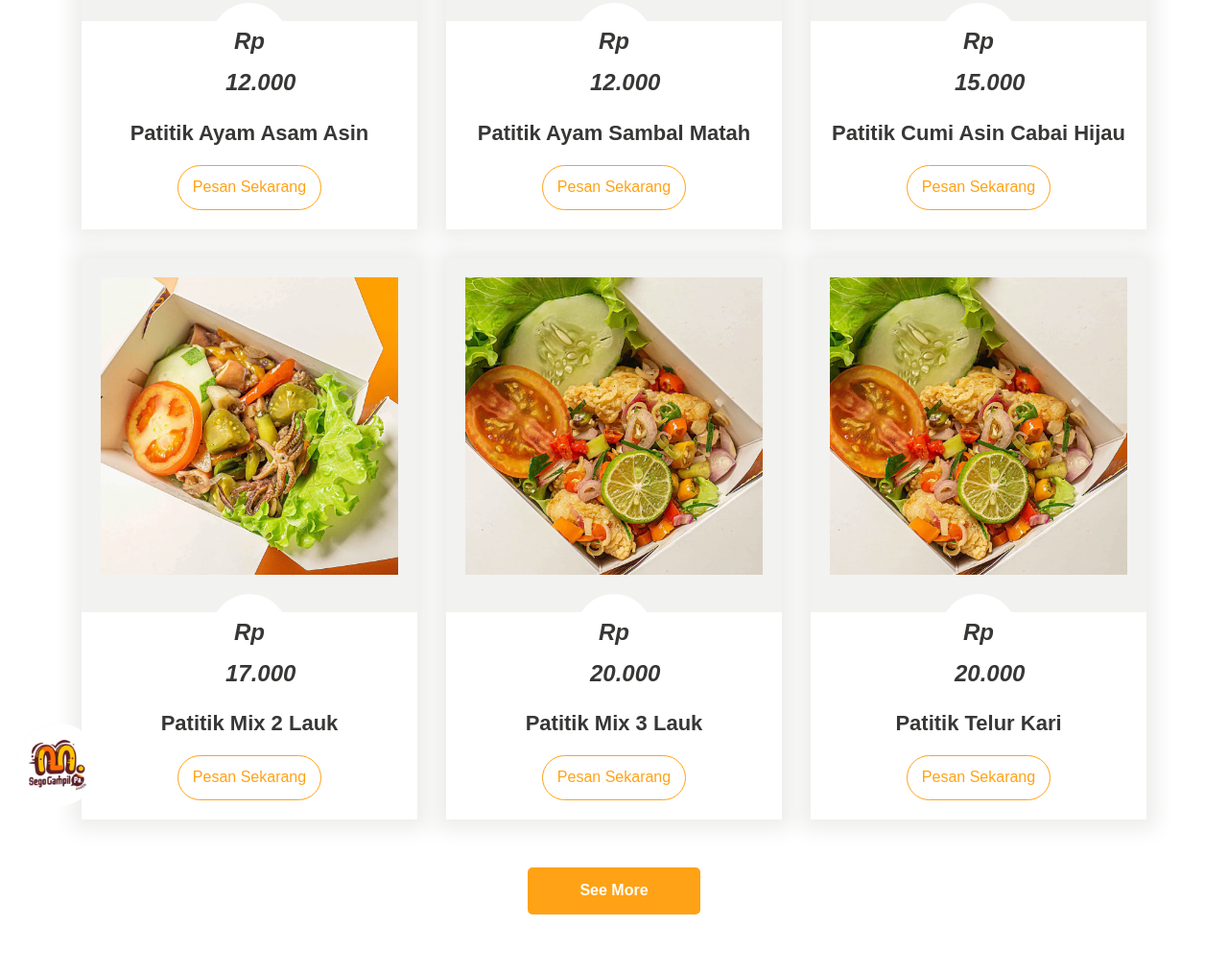
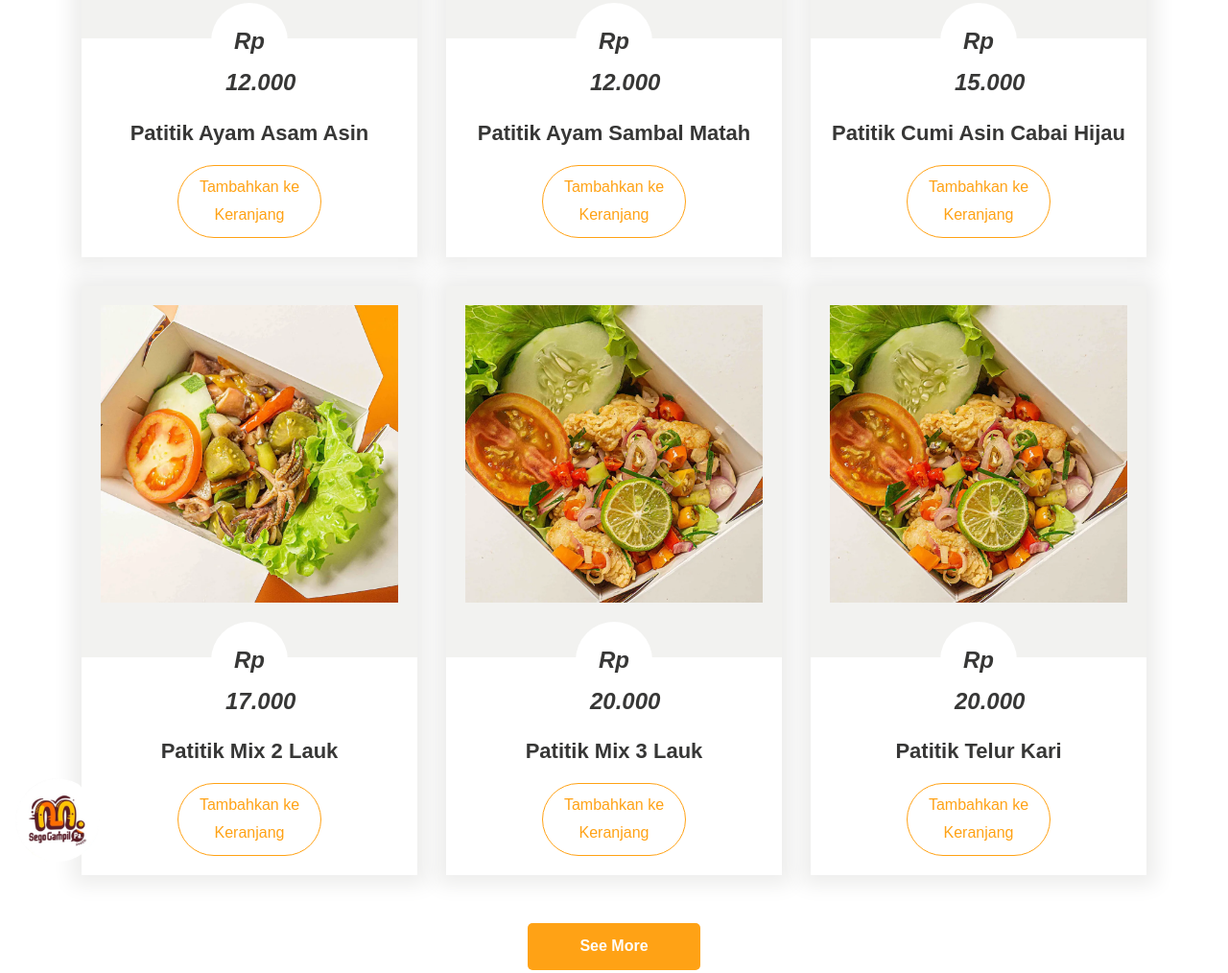
Before and after one commit to thedims29/sego, a plain HTML site: page index.html in a window 1280 px wide. Shown: the part 2146-3160 px from the top of the page at 96% size. Drawn offline with nearby package versions, Linux system fonts and the light colour scheme; files whose address does not match are found by name.

Commit message:
update style button

```diff
--- a/css/style.css
+++ b/css/style.css
@@ -563,6 +563,25 @@ button {
     color: #373736;
 }
 
+.custom-cart-btn {
+    width: 100%;
+    float: left;
+    font-size: 16px;
+    text-align: center;
+    border: 1px solid #ffa215;
+    color: #ffa215;
+    padding: 8px 0px;
+    border-radius: 40px;
+    background: transparent;
+    cursor: pointer;
+    transition: all 0.3s ease-in-out;
+}
+
+.custom-cart-btn:hover {
+    border: 1px solid #373736;
+    color: #373736;
+}
+
 .seemore_bt {
     width: 180px;
     margin: 0 auto;
--- a/index.html
+++ b/index.html
@@ -179,7 +179,7 @@
                             <div class="sego_img"><img src="images/img-1.png"></div>
                             <div class="price_text">Rp 12.000</div>
                             <h6 class="nama_text">Patitik Ayam Asam Asin</h6>
-                            <div class="cart_bt"><a href="https://wa.me/6281234567890?text=Halo%2C+saya+mau+pesan+Sego+Gampil+Patitik" target="_blank">Pesan Sekarang</a></div>
+                            <div class="cart_bt"><button class="add-to-cart-btn custom-cart-btn" data-name="Patitik Ayam Asam Asin" data-price="12000" data-image="images/img-1.png">Tambahkan ke Keranjang</button></div>
                         </div>
                     </div>
                     <div class="col-md-4">
@@ -187,7 +187,7 @@
                             <div class="sego_img"><img src="images/img-2.png"></div>
                             <div class="price_text">Rp 12.000</div>
                             <h6 class="nama_text">Patitik Ayam Sambal Matah</h6>
-                            <div class="cart_bt"><a href="https://wa.me/6281234567890?text=Halo%2C+saya+mau+pesan+Sego+Gampil+Patitik" target="_blank">Pesan Sekarang</a></div>
+                            <div class="cart_bt"><button class="add-to-cart-btn custom-cart-btn" data-name="Patitik Ayam Sambal Matah" data-price="12000" data-image="images/img-2.png">Tambahkan ke Keranjang</button></div>
                         </div>
                     </div>
                     <div class="col-md-4">
@@ -195,7 +195,7 @@
                             <div class="sego_img"><img src="images/img-1.png"></div>
                             <div class="price_text">Rp 15.000</div>
                             <h6 class="nama_text">Patitik Cumi Asin Cabai Hijau</h6>
-                            <div class="cart_bt"><a href="https://wa.me/6281234567890?text=Halo%2C+saya+mau+pesan+Sego+Gampil+Patitik" target="_blank">Pesan Sekarang</a></div>
+                            <div class="cart_bt"><button class="add-to-cart-btn custom-cart-btn" data-name="Patitik Cumi Asin Cabai Hijau" data-price="15000" data-image="images/img-1.png">Tambahkan ke Keranjang</button></div>
                         </div>
                     </div>
                 </div>
@@ -207,7 +207,7 @@
                             <div class="sego_img"><img src="images/img-3.png"></div>
                             <div class="price_text">Rp 17.000</div>
                             <h6 class="nama_text">Patitik Mix 2 Lauk</h6>
-                            <div class="cart_bt"><a href="https://wa.me/6281234567890?text=Halo%2C+saya+mau+pesan+Sego+Gampil+Patitik" target="_blank">Pesan Sekarang</a></div>
+                            <div class="cart_bt"><button class="add-to-cart-btn custom-cart-btn" data-name="Patitik Mix 2 Lauk" data-price="17000" data-image="images/img-3.png">Tambahkan ke Keranjang</button></div>
                         </div>
                     </div>
                     <div class="col-md-4">
@@ -215,7 +215,7 @@
                             <div class="sego_img"><img src="images/img-4.png"></div>
                             <div class="price_text">Rp 20.000</div>
                             <h6 class="nama_text">Patitik Mix 3 Lauk</h6>
-                            <div class="cart_bt"><a href="https://wa.me/6281234567890?text=Halo%2C+saya+mau+pesan+Sego+Gampil+Patitik" target="_blank">Pesan Sekarang</a></div>
+                            <div class="cart_bt"><button class="add-to-cart-btn custom-cart-btn" data-name="Patitik Mix 3 Lauk" data-price="20000" data-image="images/img-4.png">Tambahkan ke Keranjang</button></div>
                         </div>
                     </div>
                     <div class="col-md-4">
@@ -223,7 +223,7 @@
                             <div class="sego_img"><img src="images/img-5.png"></div>
                             <div class="price_text">Rp 20.000</div>
                             <h6 class="nama_text">Patitik Telur Kari</h6>
-                            <div class="cart_bt"><a href="https://wa.me/6281234567890?text=Halo%2C+saya+mau+pesan+Sego+Gampil+Patitik" target="_blank">Pesan Sekarang</a></div>
+                            <div class="cart_bt"><button class="add-to-cart-btn custom-cart-btn" data-name="Patitik Telur Kari" data-price="20000" data-image="images/img-5.png">Tambahkan ke Keranjang</button></div>
                         </div>
                     </div>
                 </div>
```
Also changed, not shown: sego.html (+6 -6 lines). Lines whose indentation alone changed are shown as unchanged.
